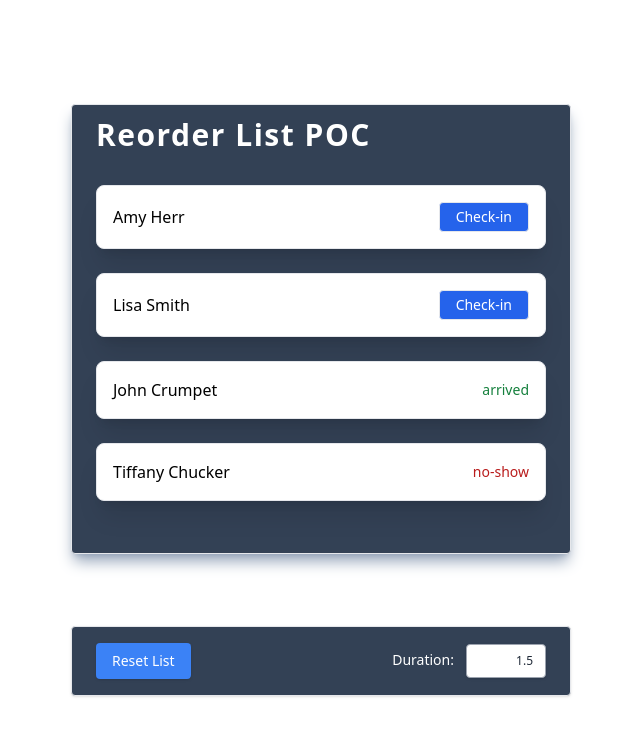
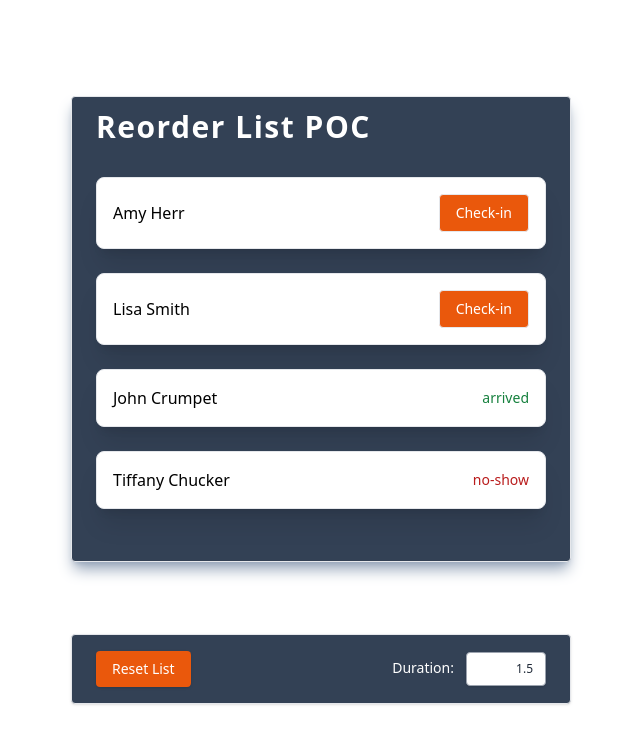
Before and after one commit to jrock2004/reorder-poc, a React (Create React App) app: page / in a window 1280 px wide. Shown: the top 744 px of the page, without its empty margins (319-959 px from the left). Built offline with nearby package versions, Linux system fonts and the light colour scheme.

Commit message:
chore: cleaning up colors

```diff
--- a/src/App.tsx
+++ b/src/App.tsx
@@ -36,7 +36,7 @@ const App = (): ReactElement => {
         <div className="mt-8 px-6 flex justify-between items-center border py-4 rounded shadow bg-slate-700">
           <div>
             <button
-              className="bg-blue-500 rounded shadow px-4 py-2 text-sm text-white hover:bg-blue-800 hover:text-white hover:shadow-xl"
+              className="bg-orange-600 rounded shadow px-4 py-2 text-sm text-white hover:bg-orange-500 hover:shadow-xl"
               data-trackid="reset-list"
               onClick={resetList}
             >
--- a/src/components/ListItem/index.tsx
+++ b/src/components/ListItem/index.tsx
@@ -15,7 +15,7 @@ export const ListItem = ({ item, onClick }: TListtItem): ReactElement => {
       <span>{title}</span>
       {status === 'not-here' && onClick ? (
         <button
-          className="border px-4 py-1 rounded bg-blue-600 text-white text-sm"
+          className="border px-4 py-2 rounded bg-orange-600 text-white text-sm hover:bg-orange-500 hover:shadow-xl"
           data-itemid={item.id}
           data-trackid="checkin-btn"
           onClick={(): void => onClick(item.id)}
```
